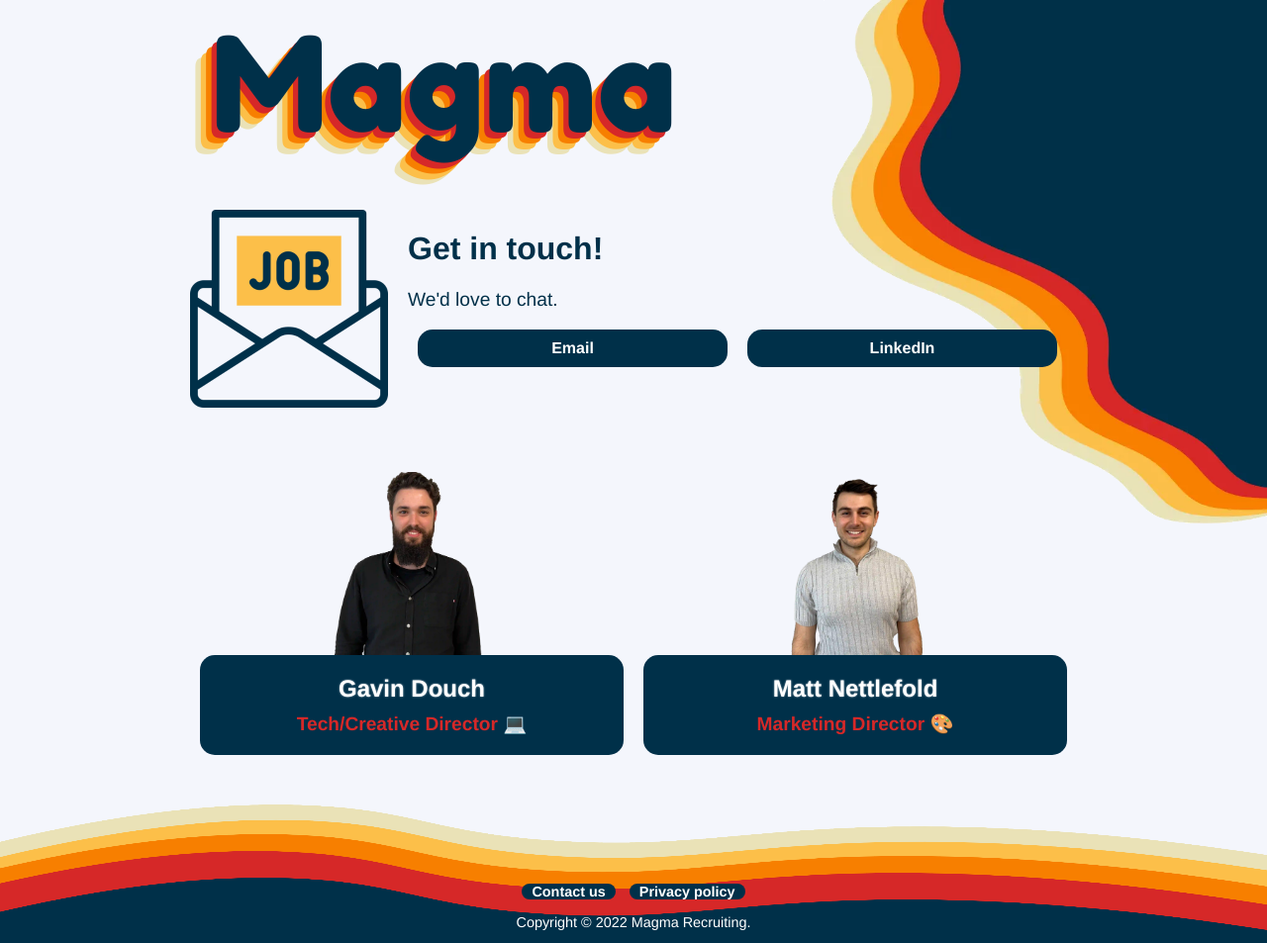
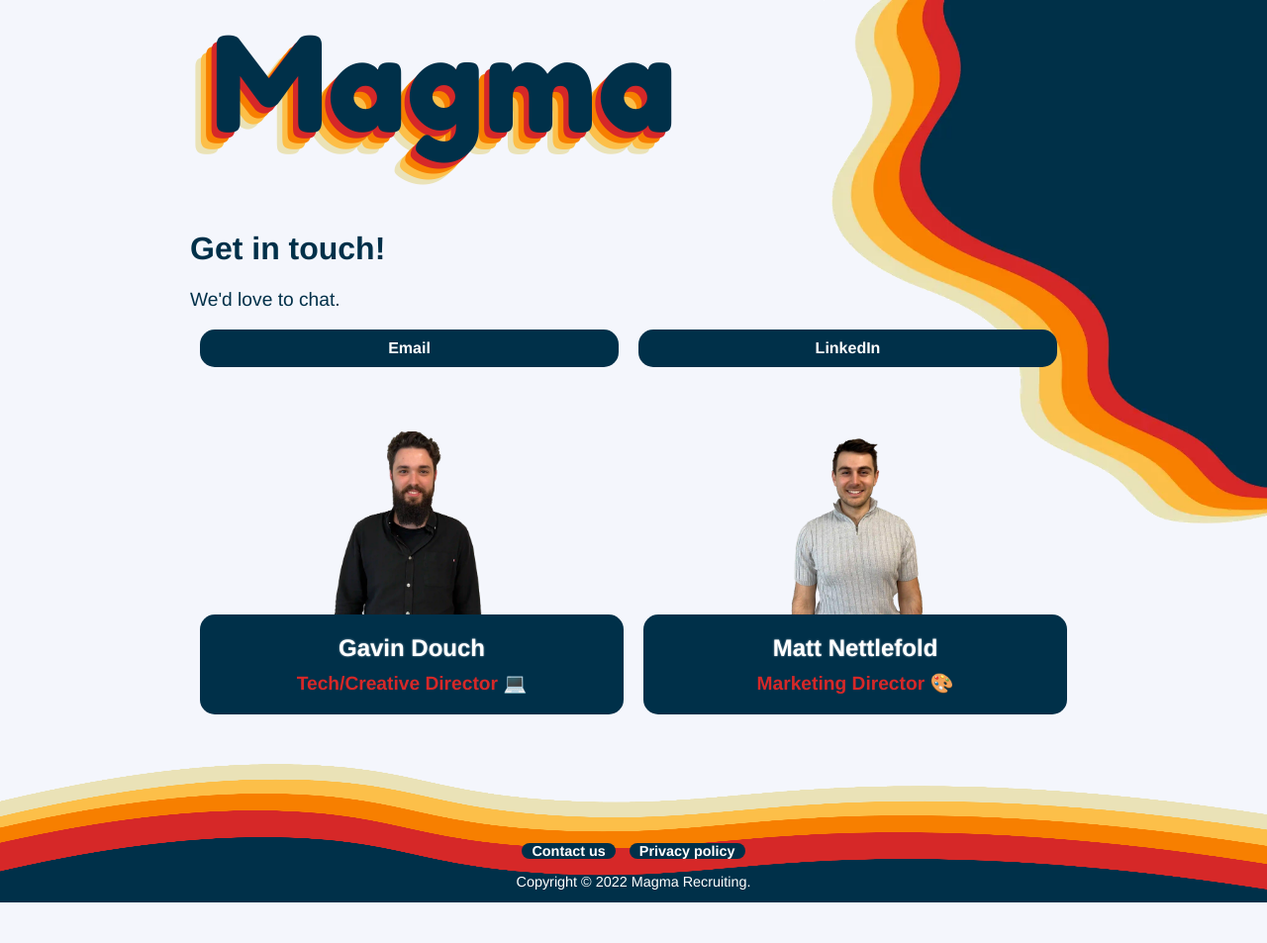
Before and after one commit to magma-recruiting/website, a Jekyll site: the page built from contact.html, in a window 1280 px wide. Shown: the whole page at 99% size. Built offline with Jekyll 4.4.1, drawn with Linux system fonts in a browser that asks for light colours; after the commit the page ends 912 px from its top, so only the background shows below that.

Commit message:
- Removed contact page icon

```diff
--- a/_sass/contact.scss
+++ b/_sass/contact.scss
@@ -22,11 +22,6 @@
 		margin: 0 10px;
 	  }
 	}
-  }
-
-  img {
-	height: 200px;
-	margin-right: 20px;
   }
 }
 
--- a/contact.html
+++ b/contact.html
@@ -3,7 +3,6 @@
 layout: default
 ---
 <div id="contactBox">
-	<img src="{{ '/assets/images/contact.webp' | relative_url }}" alt="Contact icon">
 	<div>
 		<h1>Get in touch!</h1>
 		<p>We'd love to chat.</p>
```
Also changed, not shown: assets/images/contact.webp (deleted).
